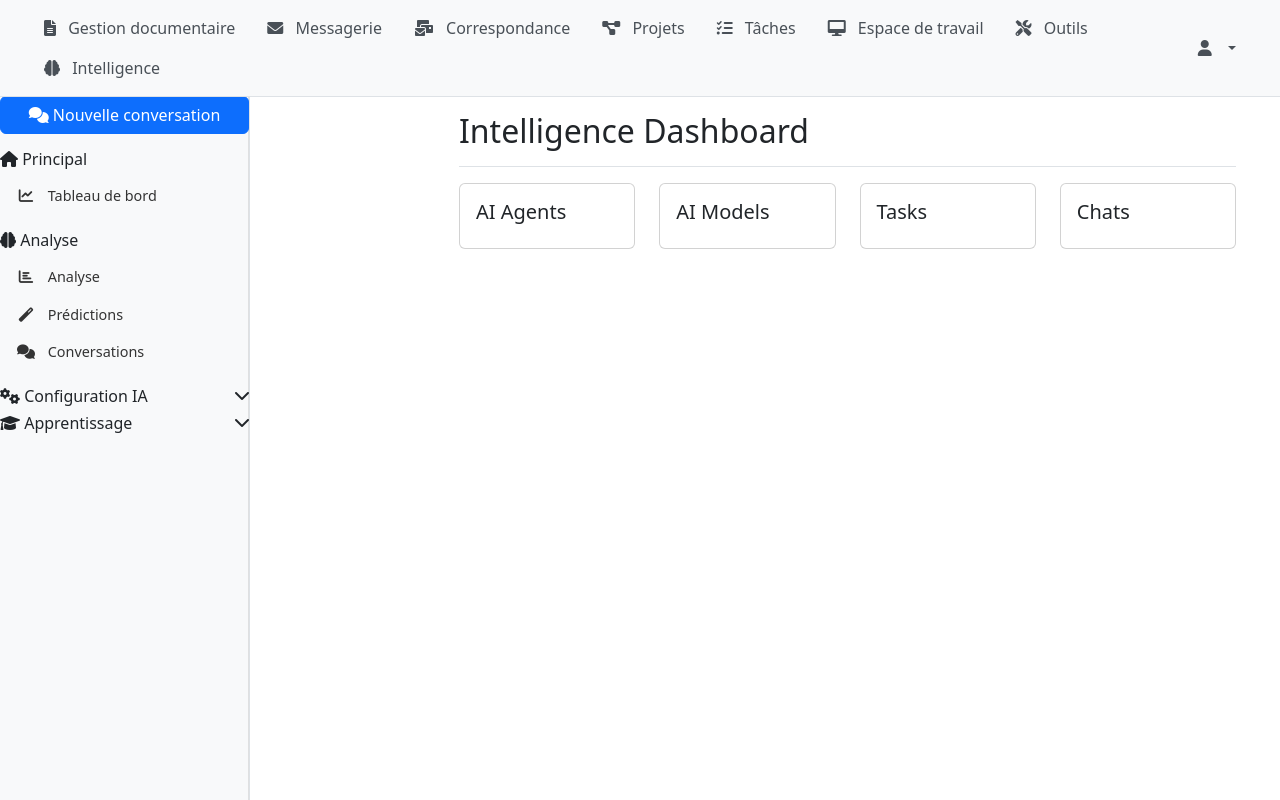
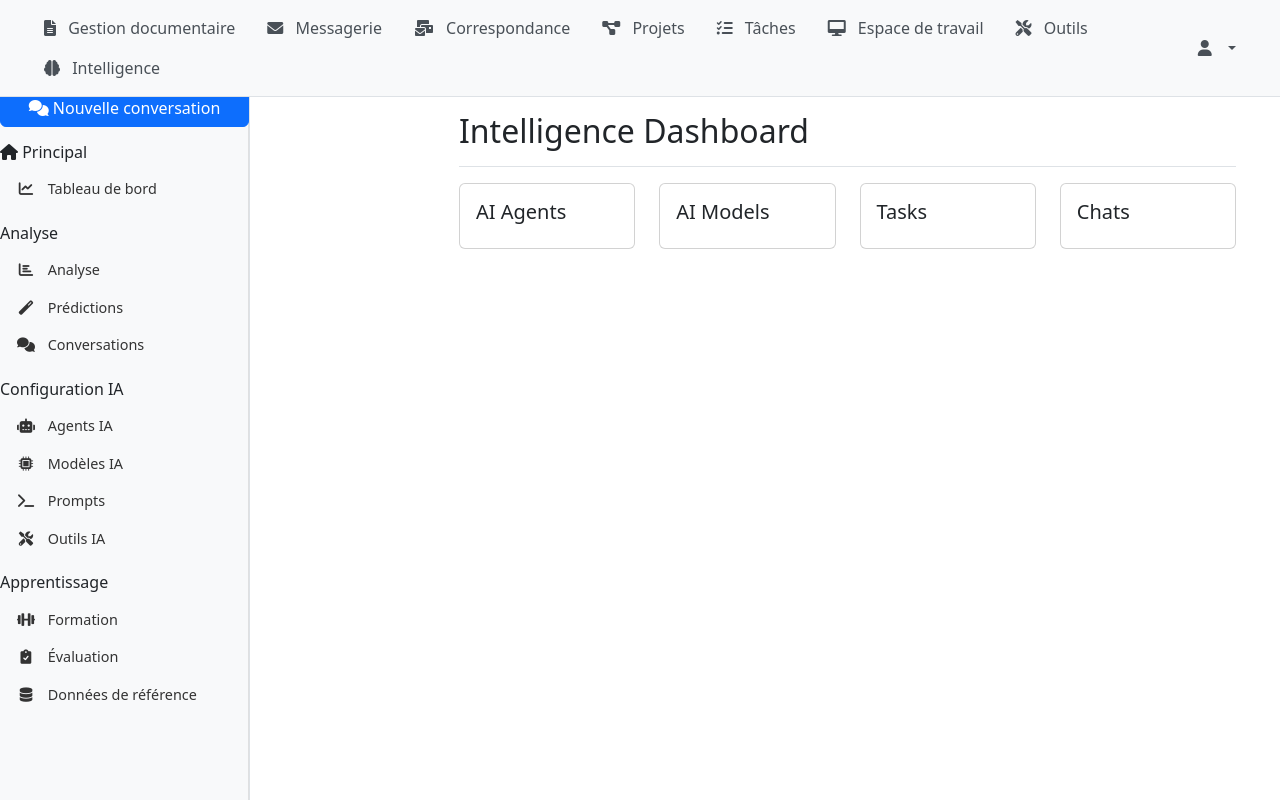
Before and after one commit to omgbwa-yasse/archivia, a Django app: template templates/intelligence/dashboard.html in a window 1280 px wide. Run offline with Django 5.2, Linux system fonts and the light colour scheme; the template is opened without the code that fills it, so the values that code supplies are empty.

Commit message:
Mise à jour

```diff
--- a/templates/partials/sidebars/intelligence_sidebar.html
+++ b/templates/partials/sidebars/intelligence_sidebar.html
@@ -1,9 +1,6 @@
 <div class="sidebar">
     <div class="sidebar-header d-flex justify-content-between align-items-center">
         <h5 class="mb-0">Intelligence Artificielle</h5>
-        <button class="btn btn-sm btn-outline-primary" onclick="location.href='{% url 'intelligence:chat_create' %}'">
-            <i class="fas fa-plus"></i>
-        </button>
     </div>
 
     <!-- Accès rapide -->
@@ -26,7 +23,7 @@
     </ul>
 
     <!-- Analyse et prédictions -->
-    <h6 class="sidebar-subtitle"><i class="fas fa-brain"></i> Analyse</h6>
+    <h6 class="sidebar-subtitle"> Analyse</h6>
     <ul class="nav flex-column mb-3">
         <li class="nav-item">
             <a class="nav-link {% if request.resolver_match.url_name == 'analysis' %}active{% endif %}" href="{% url 'intelligence:analysis' %}">
@@ -47,9 +44,9 @@
 
     <!-- Configuration IA -->
     <h6 class="sidebar-subtitle collapsed" data-bs-toggle="collapse" data-bs-target="#iaConfigCollapse" aria-expanded="false">
-        <i class="fas fa-cogs"></i> Configuration IA <i class="fas fa-chevron-down float-end"></i>
+         Configuration IA
     </h6>
-    <ul class="nav flex-column collapse" id="iaConfigCollapse">
+    <ul class="nav flex-column mb-3">
         <li class="nav-item">
             <a class="nav-link {% if request.resolver_match.url_name == 'agent_list' %}active{% endif %}" href="{% url 'intelligence:agent_list' %}">
                 <i class="fas fa-robot"></i> Agents IA
@@ -74,9 +71,9 @@
 
     <!-- Apprentissage -->
     <h6 class="sidebar-subtitle collapsed" data-bs-toggle="collapse" data-bs-target="#learningCollapse" aria-expanded="false">
-        <i class="fas fa-graduation-cap"></i> Apprentissage <i class="fas fa-chevron-down float-end"></i>
+         Apprentissage
     </h6>
-    <ul class="nav flex-column collapse" id="learningCollapse">
+    <ul class="nav flex-column mb-3">
         <li class="nav-item">
             <a class="nav-link {% if request.resolver_match.url_name == 'training' %}active{% endif %}" href="{% url 'intelligence:training' %}">
                 <i class="fas fa-dumbbell"></i> Formation
```
